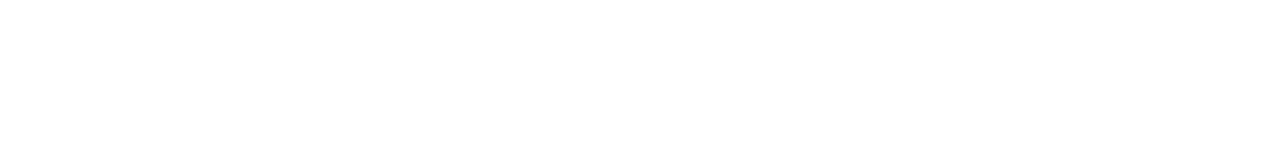
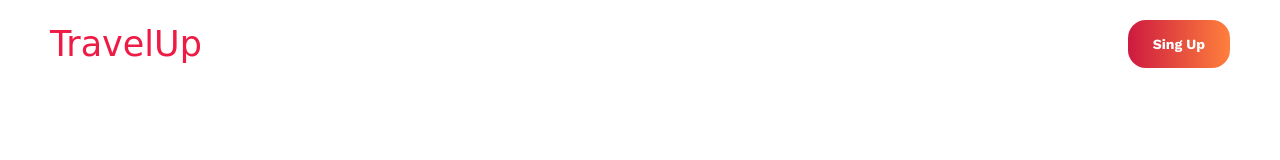
Before and after one commit to IgorNesterovich/traveling, a plain HTML site: page index.html in a window 1280 px wide. Drawn offline with nearby package versions, Linux system fonts and the light colour scheme; a web font is replaced by a local one.

Commit message:
Added header and styles

```diff
--- a/css/reset.css
+++ b/css/reset.css
@@ -8,6 +8,10 @@
     border: none;
     margin: 0;
     padding: 0;
+}
+html
+{
+    font-size: 16px;
 }
 a, a:visited, a:hover
 {
--- a/css/style.css
+++ b/css/style.css
@@ -2,12 +2,95 @@ body
 {
     font-family: 'Work Sans', sans-serif;
     font-weight: 400;
-    font-size: 16px;
     color: #1E1E1E;
 }
 .container
 {
     box-sizing: content-box;
     max-width: 1180px;
-    padding: 15px;
+    padding: 0 15px;
+    margin: 0 auto;
 }
+
+/* header */
+.header__container
+{
+    display: flex;
+    align-items: center;
+    justify-content: space-between;
+    margin-top: 20px;
+}
+
+
+.logo
+{
+    font-family: 'Clicker Script', cursive;
+}
+.header__logo
+{
+    font-size: 35px;
+}
+.logo__title
+{
+    color: #EE1C45;
+}
+
+
+.nav-list
+{
+    display: flex;
+    align-items: center;
+    column-gap: 50px;
+    font-size: 0.875rem;
+    font-weight: 300;
+    color: #FFFFFF;
+}
+.nav__link
+{
+    transition: all 0.3s linear;
+}
+.nav__link:hover
+{
+    color: #FF803C;
+}
+
+
+.login
+{
+    font-size: 0.875rem;
+    font-weight: 700;
+    display: flex;
+    align-items: center;
+    column-gap: 30px;
+    color: #FFFFFF;
+}
+.button
+{
+    border-radius: 18px;
+    background: linear-gradient(to right, #CD1A40, #FF803C);
+    transition: all .1s linear;
+}
+.button:hover
+{
+    box-shadow: -2px -2px 2px 0 #CCC;
+    transform: translate(2px, 2px);
+}
+.button:active,
+.button:focus
+{
+    box-shadow: none;
+    transform: translate(0, 0);
+}
+.header__button
+{
+    padding: 16px 25px;
+}
+.header__link
+{
+    transition: all 0.3s linear;
+}
+.header__link:hover
+{
+    color: #FF803C;
+}
+/* header */
--- a/index.html
+++ b/index.html
@@ -23,6 +23,47 @@
 </head>
 <body>
 
+    <!-- header -->
+    <header class="header">
+        <div class="container header__container">
+
+            <a class="logo header__logo" href="#!">
+                <h1 class="logo__title">TravelUp</h1>
+            </a>
+
+            <nav class="nav header__nav">
+                <ul class="nav-list header__nav-list">
+                    <li class="nav__item">
+                        <a class="nav__link" href="#!">Home</a>
+                    </li>
+                    <li class="nav__item">
+                        <a class="nav__link" href="#!">About Us</a>
+                    </li>
+                    <li class="nav__item">
+                        <a class="nav__link" href="#!">Destinations</a>
+                    </li>
+                    <li class="nav__item">
+                        <a class="nav__link" href="#!">Tours</a>
+                    </li>
+                    <li class="nav__item">
+                        <a class="nav__link" href="#!">Shop</a>
+                    </li>
+                    <li class="nav__item">
+                        <a class="nav__link" href="#!">Blogs</a>
+                    </li>
+
+                </ul>
+            </nav>
+
+            <div class="login header__login">
+                <a class="header__link" href="#!">Sign In</a>
+                <a class="button header__button" href="#!">Sing Up</a>
+            </div>
+
+        </div>
+    </header>
+    <!-- header -->
+
 
 
     <script src="js/main.js"></script>
```
